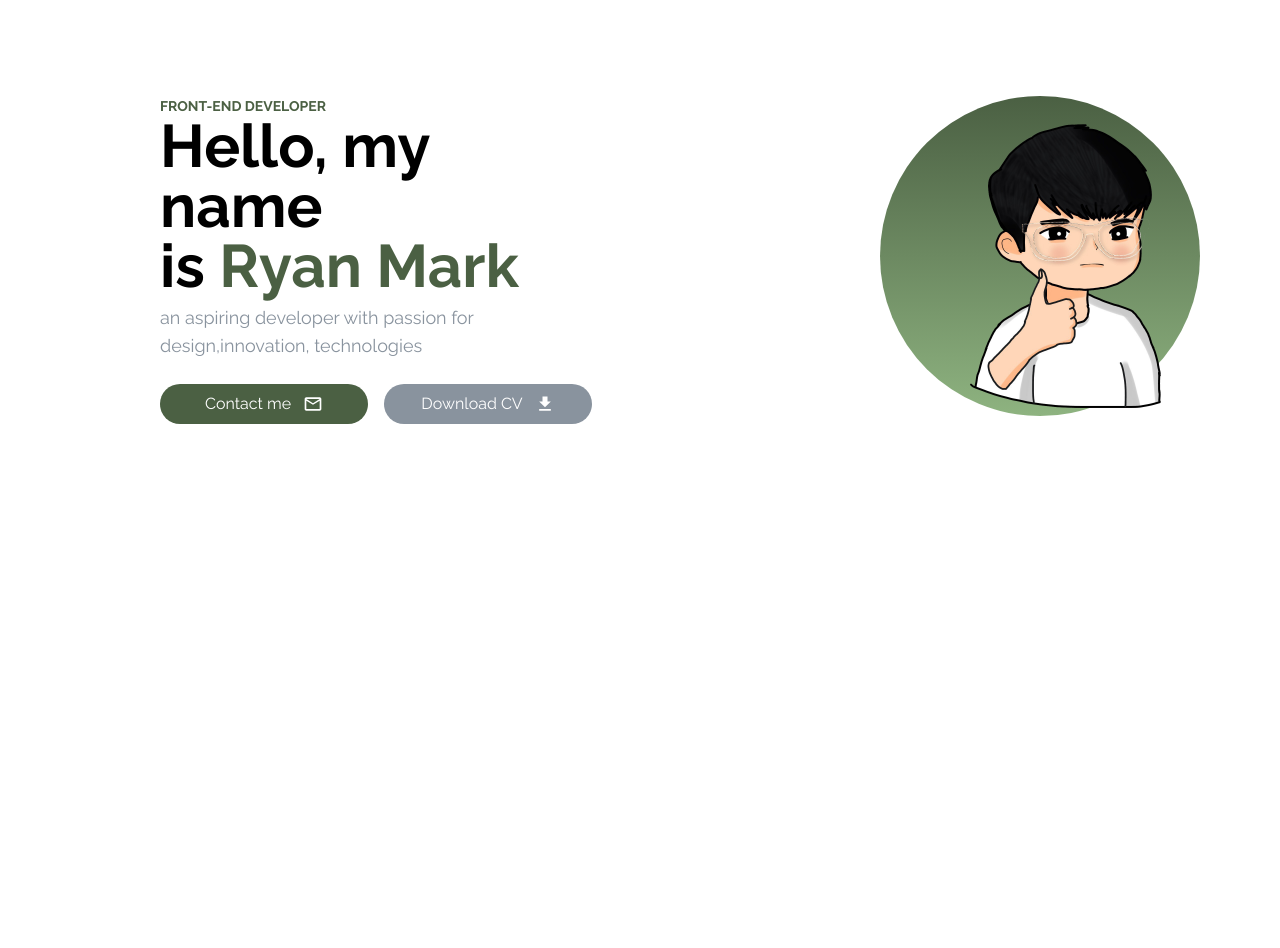
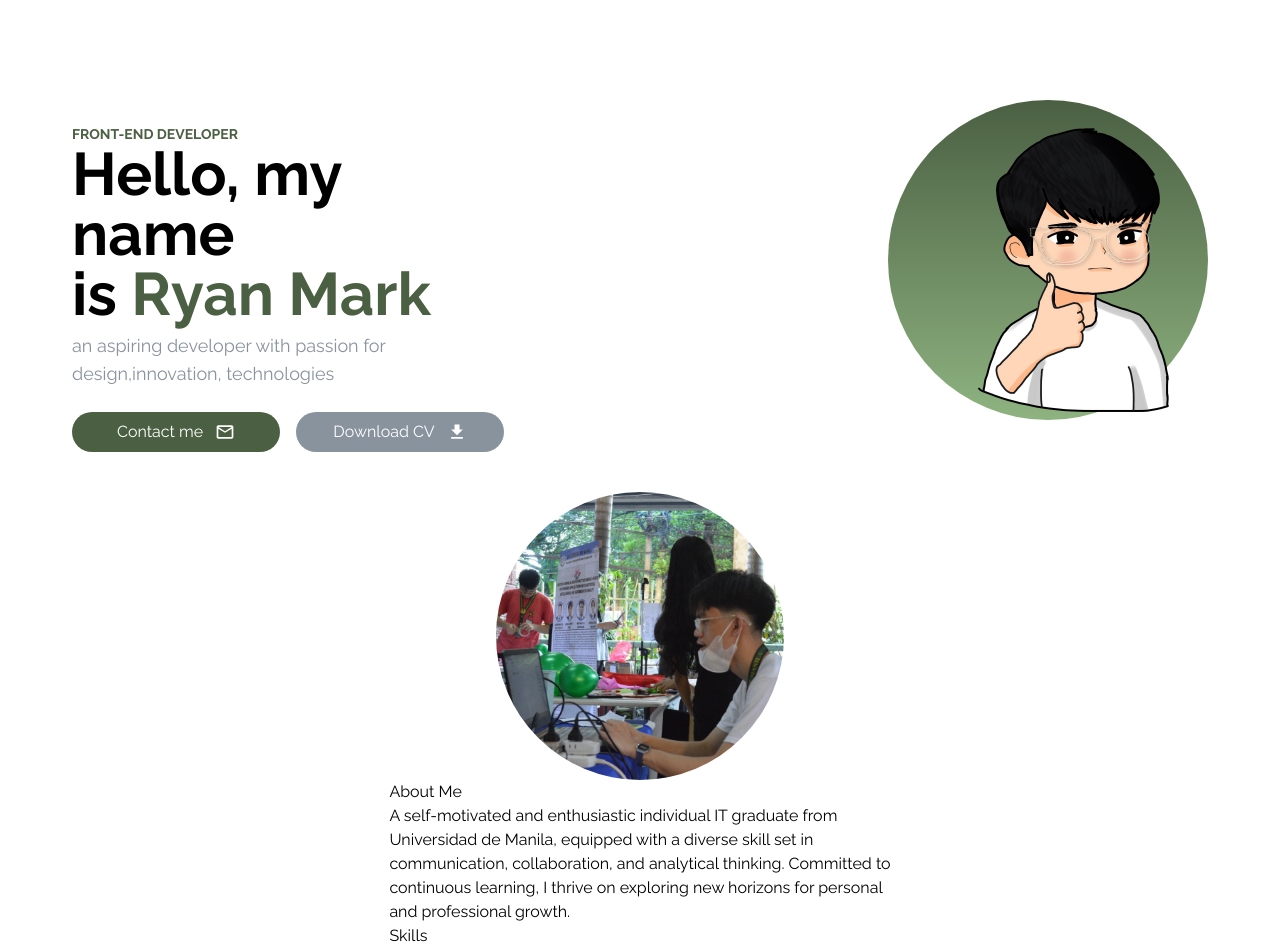
Before and after one commit to whodatboi04/my-portfolio-dls-reyes, a React (Vite) app in the folder my-portfolio/: page / in a window 1280 px wide. Shown: the part 100-1048 px from the top of the page. Before the commit the page ends 800 px from the top, so only its background shows below. Built offline with nearby package versions, Linux system fonts and the light colour scheme.

Commit message:
Added About Me / Modify the approach

```diff
--- a/my-portfolio/src/App.jsx
+++ b/my-portfolio/src/App.jsx
@@ -5,12 +5,13 @@ import { MdOutlineMail } from "react-icons/md";
 import { MdDownload } from "react-icons/md";
 
 
-const Home = () => {
+const Portfolio = () => {
   return (
-    <main className='flex flex-col md:flex-row w-3/4 items-center m-auto h-96 mt-10 md:mt-20 '>
-        <section className='flex flex-col gap-10 md:flex-row md:gap-72'>
+    <main className='flex flex-col justify-center items-center'>
+        {/* Home */}
+        <section className='flex flex-col-reverse items-center mt-6 md:flex-row justify-center md:gap-96 md:w-3/4 md:mt-24'>
           <div>
-            <h3 className='text-xs md:text-sm font-bold text-mainColor text-center lg:text-left'>FRONT-END DEVELOPER</h3>
+            <h3 className='text-xs md:text-sm font-bold text-mainColor text-center lg:text-left mt-8'>FRONT-END DEVELOPER</h3>
             <h1 className='text-4xl md:text-6xl font-bold text-center lg:text-left'>Hello, my name <br/> is <span className='text-mainColor'>Ryan Mark</span></h1>
             <p className='text-sm md:text-lg text-center lg:text-left text-lightColor mt-2'>an aspiring developer with passion for <br/> design,innovation, technologies
             </p>
@@ -21,20 +22,37 @@ const Home = () => {
           </div>
           <div>
             <div className='bg-gradient-to-b from-mainColor to-lightGreen rounded-full w-72 md:w-80'>
-              <div></div>
               <img src='../src/image/1-profile-img.png' className='w-72 md:ml-6 md:mb-6 md:w-80'/>
             </div>
           </div>
+        </section>
+        {/* ABOUT ME */}
+        <section className=''>
+          <img
+            src='../src/image/my-img-front.png'
+            className='rounded-full mt-10 w-72 m-auto'
+          />
+          <h1>About Me</h1>
+          <p>
+            A self-motivated and enthusiastic individual IT graduate from <br />
+            Universidad de Manila, equipped with a diverse skill set in <br />
+            communication, collaboration, and analytical thinking. Committed to <br />
+            continuous learning, I thrive on exploring new horizons for personal <br />
+            and professional growth.
+          </p>
+          <h1>Skills</h1>
+
         </section>
     </main>
   )
 }
 
+
 function App() {
   return (
     <Router>
       <Navbar />
-      <Home />
+      <Portfolio />
     </Router>
   )
 }
```
Also changed, not shown: my-portfolio/src/Image/my-img-front.jpg (deleted), my-portfolio/src/Image/my-img-front.png (added).
